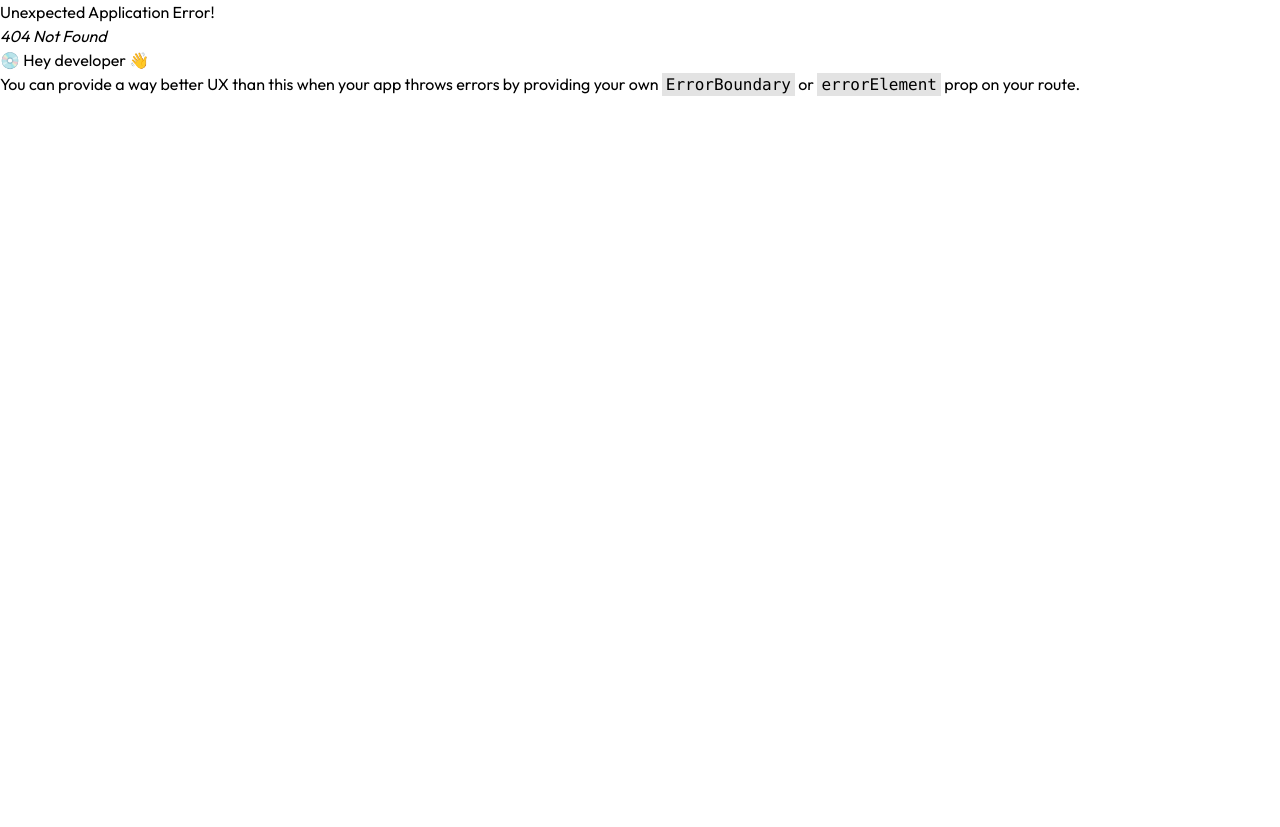
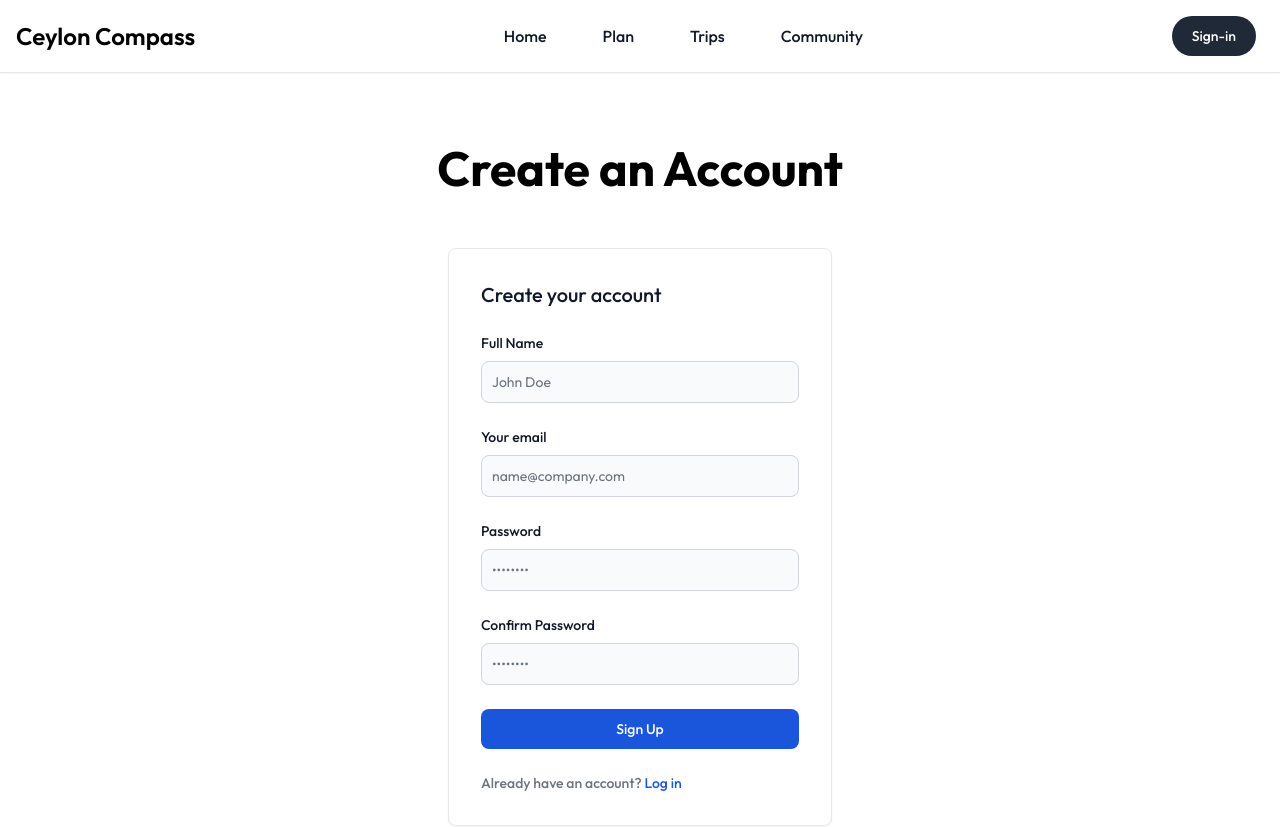
Before and after one commit to dilshanj02/ceylon-compass, a React (Vite) app in the folder frontend/: page /signup in a window 1280 px wide. Before the commit this address had no page. Shown: the top 827 px of the page. Before the commit the page ends 800 px from the top, so only its background shows below. Built offline with nearby package versions, Linux system fonts and the light colour scheme.

Commit message:
add signin and signup pages

```diff
--- a/frontend/src/App.jsx
+++ b/frontend/src/App.jsx
@@ -4,8 +4,10 @@
   Route,
   RouterProvider,
 } from "react-router-dom";
-import MainLayout from "./layouts/MainLayout.jsx";
+import MainLayout from "./layouts/MainLayout";
 import PlanPage from "./pages/PlanPage";
+import SigninPage from "./pages/SigninPage";
+import SignupPage from "./pages/SignupPage";
 
 const router = createBrowserRouter(
   createRoutesFromElements(
@@ -27,10 +29,8 @@
         path="/community"
         element={<h1 className="text-4xl font-bold p-6">Community</h1>}
       />
-      <Route
-        path="/login"
-        element={<h1 className="text-4xl font-bold p-6">Login</h1>}
-      />
+      <Route path="/signin" element={<SigninPage />} />
+      <Route path="/signup" element={<SignupPage />} />
     </Route>
   )
 );
--- a/frontend/src/components/Navbar.jsx
+++ b/frontend/src/components/Navbar.jsx
@@ -18,7 +18,7 @@
         {/* Right-side buttons */}
         <div className="flex md:order-2 space-x-3 md:space-x-0">
           <Link
-            to="/login"
+            to="/signin"
             className="text-white bg-gray-800 hover:bg-gray-900 focus:outline-none focus:ring-4 focus:ring-gray-300
             font-medium rounded-full text-sm px-5 py-2.5 me-2 border-gray-700"
           >
--- /dev/null
+++ b/frontend/src/components/SigninForm.jsx
@@ -0,0 +1,86 @@
+import { useState } from "react";
+import { Link } from "react-router-dom";
+
+const SigninForm = () => {
+  const [email, setEmail] = useState("");
+  const [password, setPassword] = useState("");
+
+  const handleSubmit = (e) => {
+    e.preventDefault();
+    console.log({ email, password, remember });
+    // Add your authentication logic here
+  };
+
+  return (
+    <div className="flex justify-center">
+      <div className="w-full max-w-sm p-4 bg-white border border-gray-200 rounded-lg shadow-sm sm:p-6 md:p-8 dark:bg-gray-800 dark:border-gray-700">
+        <form className="space-y-6" onSubmit={handleSubmit}>
+          <h5 className="text-xl font-medium text-gray-900 dark:text-white">
+            Sign in
+          </h5>
+          <div>
+            <label
+              htmlFor="email"
+              className="block mb-2 text-sm font-medium text-gray-900 dark:text-white"
+            >
+              Your email
+            </label>
+            <input
+              type="email"
+              id="email"
+              className="bg-gray-50 border border-gray-300 text-gray-900 text-sm rounded-lg focus:ring-blue-500 focus:border-blue-500 block w-full p-2.5 dark:bg-gray-600 dark:border-gray-500 dark:placeholder-gray-400 dark:text-white"
+              placeholder="name@company.com"
+              required
+              value={email}
+              onChange={(e) => setEmail(e.target.value)}
+            />
+          </div>
+          <div>
+            <label
+              htmlFor="password"
+              className="block mb-2 text-sm font-medium text-gray-900 dark:text-white"
+            >
+              Your password
+            </label>
+            <div className="relative">
+              <input
+                type="password"
+                id="password"
+                placeholder="••••••••"
+                className="bg-gray-50 border border-gray-300 text-gray-900 text-sm rounded-lg focus:ring-blue-500 focus:border-blue-500 block w-full p-2.5 dark:bg-gray-600 dark:border-gray-500 dark:placeholder-gray-400 dark:text-white"
+                required
+                value={password}
+                onChange={(e) => setPassword(e.target.value)}
+              />
+            </div>
+          </div>
+          <div className="flex items-start">
+            <a
+              href="#"
+              className="ms-auto text-sm text-blue-700 hover:underline dark:text-blue-500"
+            >
+              Lost Password?
+            </a>
+          </div>
+          <button
+            type="submit"
+            className="w-full text-white bg-blue-700 hover:bg-blue-800 focus:ring-4 focus:outline-none focus:ring-blue-300 font-medium rounded-lg text-sm px-5 py-2.5 text-center dark:bg-blue-600 dark:hover:bg-blue-700 dark:focus:ring-blue-800"
+          >
+            Login to your account
+          </button>
+          <div className="text-sm font-medium text-gray-500 dark:text-gray-300">
+            Not registered?{" "}
+            <Link
+              to="/signup"
+              className="text-blue-700 hover:underline dark:text-blue-500"
+            >
+              Create account
+            </Link>
+          </div>
+        </form>
+      </div>
+    </div>
+  );
+};
+
+export default SigninForm;
--- /dev/null
+++ b/frontend/src/components/SignupForm.jsx
@@ -0,0 +1,139 @@
+import { useState } from "react";
+import { Link } from "react-router-dom";
+
+const SignupForm = () => {
+  const [fullName, setFullName] = useState("");
+  const [email, setEmail] = useState("");
+  const [password, setPassword] = useState("");
+  const [confirmPassword, setConfirmPassword] = useState("");
+  const [error, setError] = useState("");
+
+  const handleSubmit = (e) => {
+    e.preventDefault();
+
+    // Validate password match
+    if (password !== confirmPassword) {
+      setError("Passwords do not match!");
+      return;
+    }
+
+    setError(""); // Clear previous errors
+    console.log({ fullName, email, password });
+
+    // Handle signup logic here (API call, etc.)
+  };
+
+  return (
+    <div className="flex justify-center">
+      <div className="w-full max-w-sm p-4 bg-white border border-gray-200 rounded-lg shadow-sm sm:p-6 md:p-8 dark:bg-gray-800 dark:border-gray-700">
+        <form className="space-y-6" onSubmit={handleSubmit}>
+          <h5 className="text-xl font-medium text-gray-900 dark:text-white">
+            Create your account
+          </h5>
+
+          {/* Full Name */}
+          <div>
+            <label
+              htmlFor="fullName"
+              className="block mb-2 text-sm font-medium text-gray-900 dark:text-white"
+            >
+              Full Name
+            </label>
+            <input
+              type="text"
+              id="fullName"
+              className="bg-gray-50 border border-gray-300 text-gray-900 text-sm rounded-lg focus:ring-blue-500 focus:border-blue-500 block w-full p-2.5 dark:bg-gray-600 dark:border-gray-500 dark:placeholder-gray-400 dark:text-white"
+              placeholder="John Doe"
+              required
+              value={fullName}
+              onChange={(e) => setFullName(e.target.value)}
+            />
+          </div>
+
+          {/* Email */}
+          <div>
+            <label
+              htmlFor="email"
+              className="block mb-2 text-sm font-medium text-gray-900 dark:text-white"
+            >
+              Your email
+            </label>
+            <input
+              type="email"
+              id="email"
+              className="bg-gray-50 border border-gray-300 text-gray-900 text-sm rounded-lg focus:ring-blue-500 focus:border-blue-500 block w-full p-2.5 dark:bg-gray-600 dark:border-gray-500 dark:placeholder-gray-400 dark:text-white"
+              placeholder="name@company.com"
+              required
+              value={email}
+              onChange={(e) => setEmail(e.target.value)}
+            />
+          </div>
+
+          {/* Password */}
+          <div>
+            <label
+              htmlFor="password"
+              className="block mb-2 text-sm font-medium text-gray-900 dark:text-white"
+            >
+              Password
+            </label>
+            <div className="relative">
+              <input
+                type="password"
+                id="password"
+                placeholder="••••••••"
+                className="bg-gray-50 border border-gray-300 text-gray-900 text-sm rounded-lg focus:ring-blue-500 focus:border-blue-500 block w-full p-2.5 dark:bg-gray-600 dark:border-gray-500 dark:placeholder-gray-400 dark:text-white"
+                required
+                value={password}
+                onChange={(e) => setPassword(e.target.value)}
+              />
+            </div>
+          </div>
+
+          {/* Confirm Password */}
+          <div>
+            <label
+              htmlFor="confirmPassword"
+              className="block mb-2 text-sm font-medium text-gray-900 dark:text-white"
+            >
+              Confirm Password
+            </label>
+            <input
+              type="password"
+              id="confirmPassword"
+              placeholder="••••••••"
+              className="bg-gray-50 border border-gray-300 text-gray-900 text-sm rounded-lg focus:ring-blue-500 focus:border-blue-500 block w-full p-2.5 dark:bg-gray-600 dark:border-gray-500 dark:placeholder-gray-400 dark:text-white"
+              required
+              value={confirmPassword}
+              onChange={(e) => setConfirmPassword(e.target.value)}
+            />
+          </div>
+
+          {/* Error Message */}
+          {error && <p className="text-red-500 text-sm">{error}</p>}
+
+          {/* Signup Button */}
+          <button
+            type="submit"
+            className="w-full text-white bg-blue-700 hover:bg-blue-800 focus:ring-4 focus:outline-none focus:ring-blue-300 font-medium rounded-lg text-sm px-5 py-2.5 text-center dark:bg-blue-600 dark:hover:bg-blue-700 dark:focus:ring-blue-800"
+          >
+            Sign Up
+          </button>
+
+          {/* Already have an account? */}
+          <div className="text-sm font-medium text-gray-500 dark:text-gray-300">
+            Already have an account?{" "}
+            <Link
+              to="/signin"
+              className="text-blue-700 hover:underline dark:text-blue-500"
+            >
+              Log in
+            </Link>
+          </div>
+        </form>
+      </div>
+    </div>
+  );
+};
+
+export default SignupForm;
--- /dev/null
+++ b/frontend/src/pages/SigninPage.jsx
@@ -0,0 +1,16 @@
+import SigninForm from "../components/SigninForm";
+
+const SigninPage = () => {
+  return (
+    <>
+      <section className="flex flex-col items-center justify-center text-center py-10">
+        <h1 className="text-4xl md:text-5xl font-bold mb-4">
+          Welcome to Ceylon Compass
+        </h1>
+      </section>
+      <SigninForm />
+    </>
+  );
+};
+
+export default SigninPage;
--- /dev/null
+++ b/frontend/src/pages/SignupPage.jsx
@@ -0,0 +1,16 @@
+import SignupForm from "../components/SignupForm";
+
+const SignupPage = () => {
+  return (
+    <>
+      <section className="flex flex-col items-center justify-center text-center py-10">
+        <h1 className="text-4xl md:text-5xl font-bold mb-4">
+          Create an Account
+        </h1>
+      </section>
+      <SignupForm />
+    </>
+  );
+};
+
+export default SignupPage;
```
